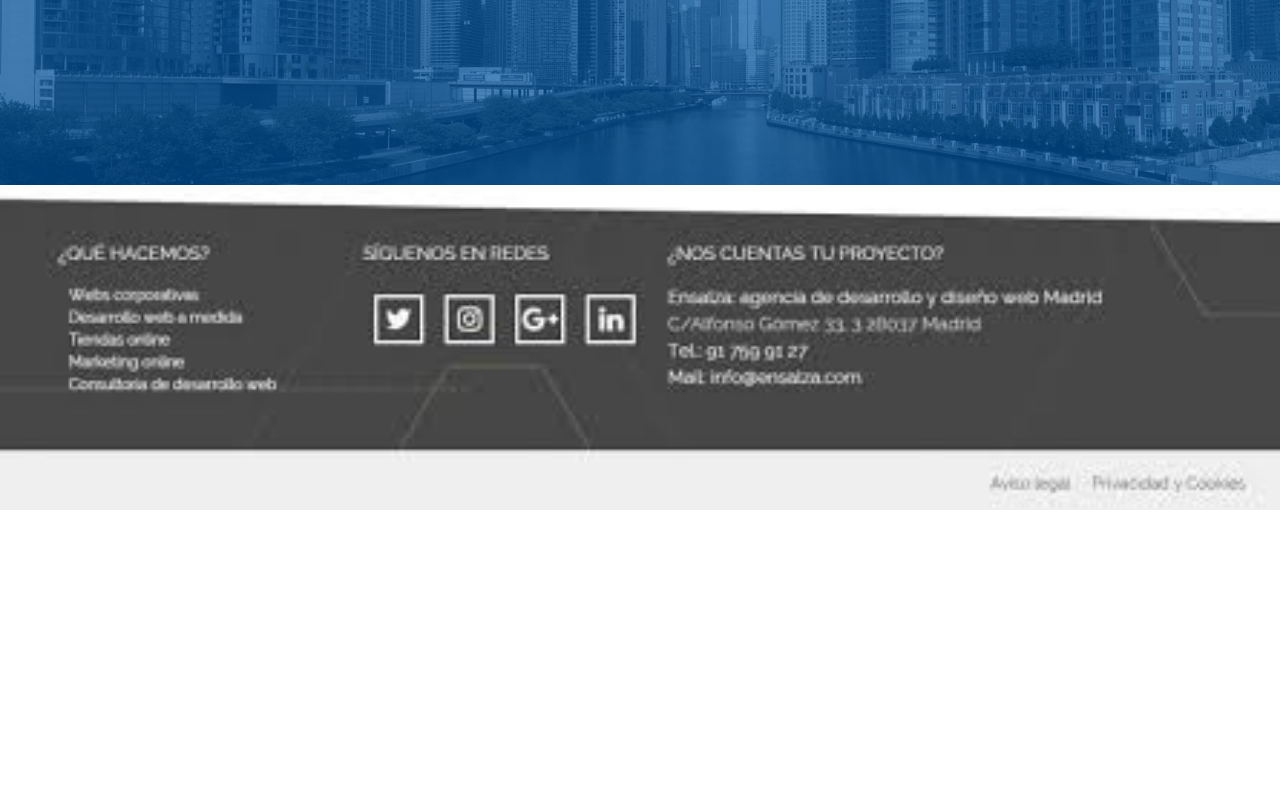
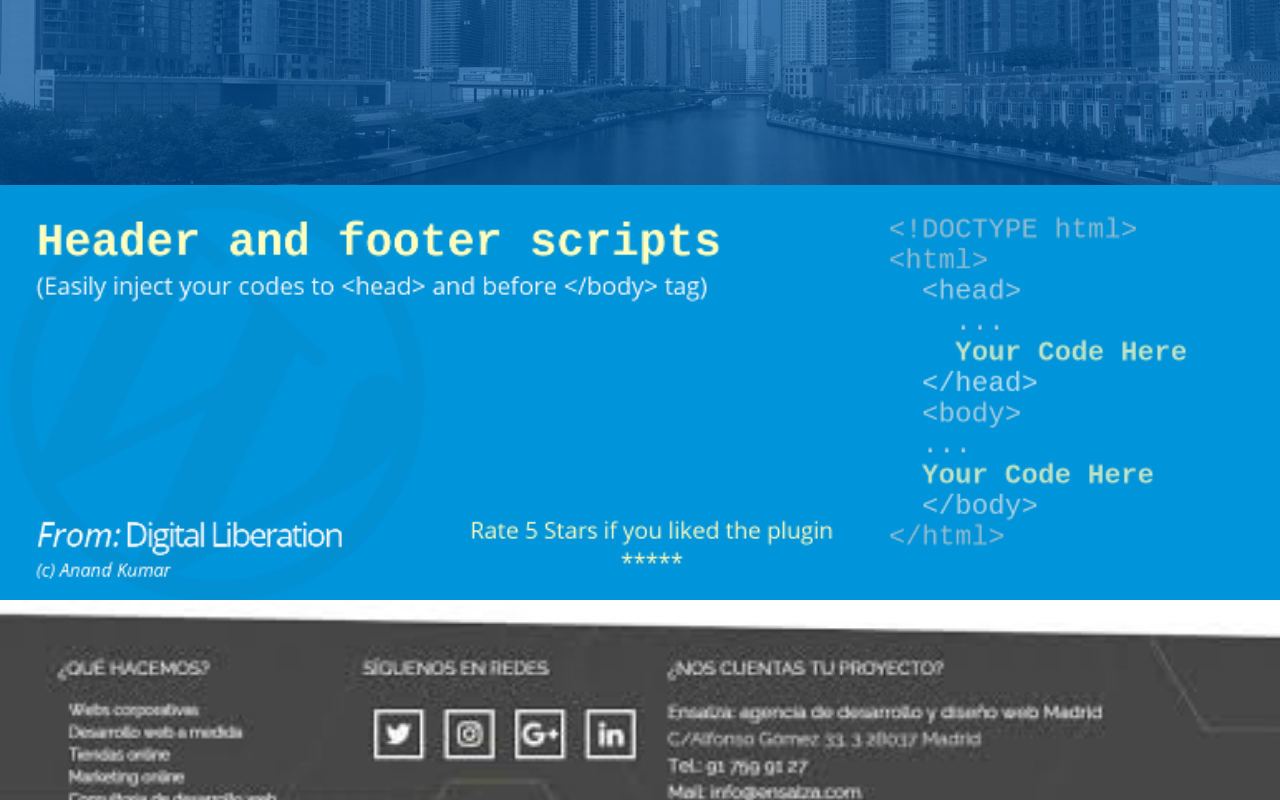
Before and after one commit to lmayai/invie-github, a plain HTML site: page index.html in a window 1280 px wide. Shown: the part 584-1384 px from the top of the page. Before the commit the page ends 1094 px from the top, so only its background shows below. Drawn offline with Linux system fonts and the light colour scheme.

Commit message:
se agrega seccion e imagen

```diff
--- a/index.html
+++ b/index.html
@@ -19,6 +19,7 @@
 <body>
     <header><img src="img/header2.jpg" alt="HEADER"></header>
     <img src="img/hero.jpg" alt="HERO">
+    <img src="img/section.png" alt="SECCION">
     <img src="img/foot.jpeg" alt="fOOTER">
 </body>
 </html>
```
Also changed, not shown: img/section.png (added).
